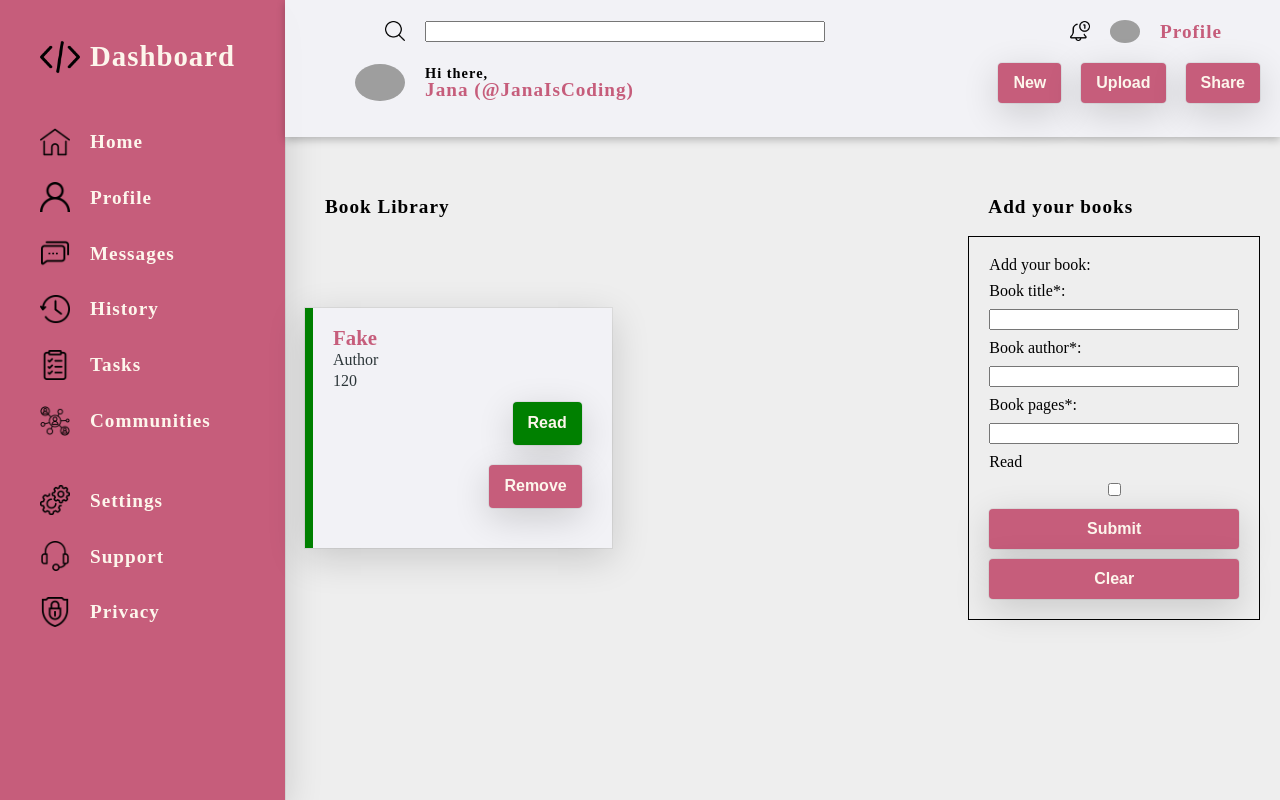
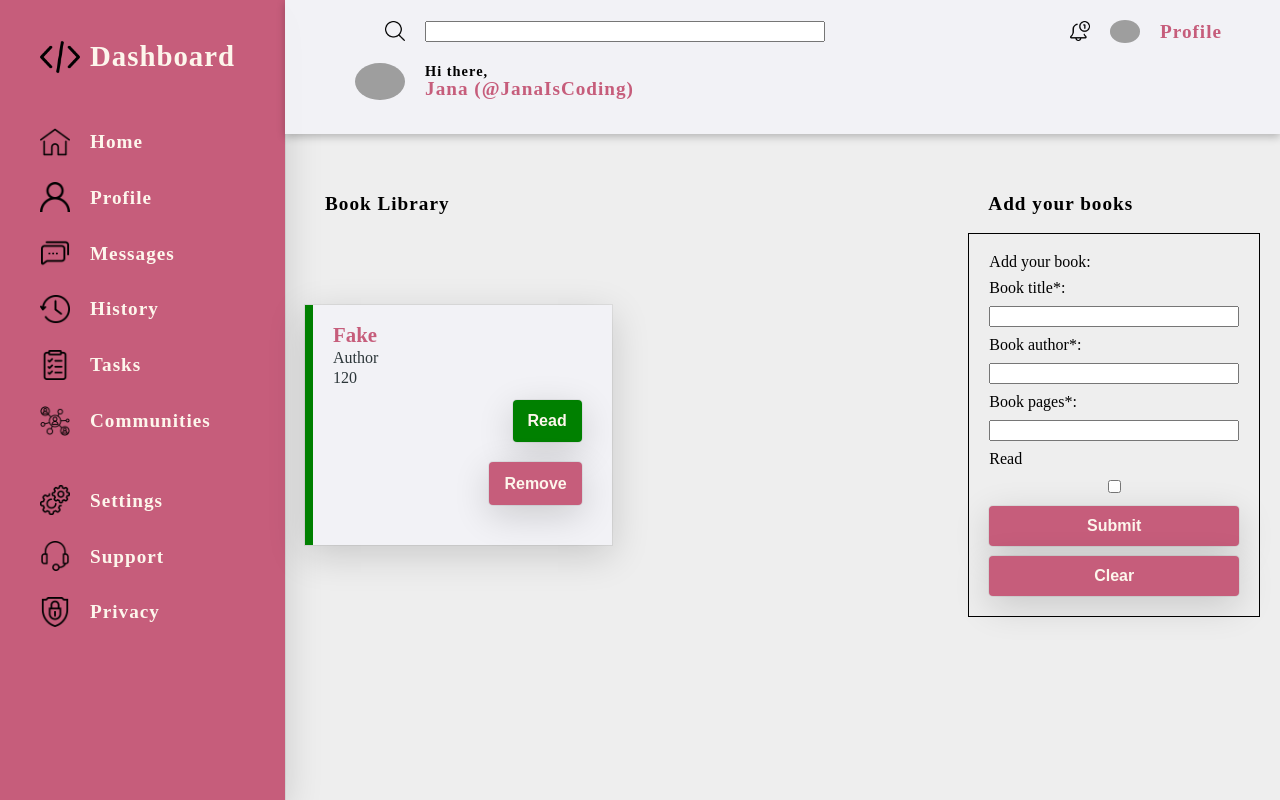
Before and after one commit to janaiscoding/library, a plain HTML site: page index.html in a window 1280 px wide. Drawn offline with Linux system fonts and the light colour scheme; grey boxes are pictures that could not be loaded.

Commit message:
Hidden header buttons and added future plans

```diff
--- a/index.html
+++ b/index.html
@@ -72,12 +72,12 @@
                                 <div class="user-name-bio"><a href="https://github.com/JanaIsCoding" class="user-name-bio">Jana (@JanaIsCoding)</a></div>
                                     </div>
                                         </div>
-                <div class="header-second-row-right">
+                <!-- <div class="header-second-row-right">
                     <button class="btn-new">New</button>
                         <button class="btn-upload">Upload</button>
                             <button class="btn-share">Share</button>
                                 </div>
-                                    </div>
+                                    </div> -->
             </header>
         <main class="content-container">
             <div class="library-space">
```
Also changed, not shown: README.md.
